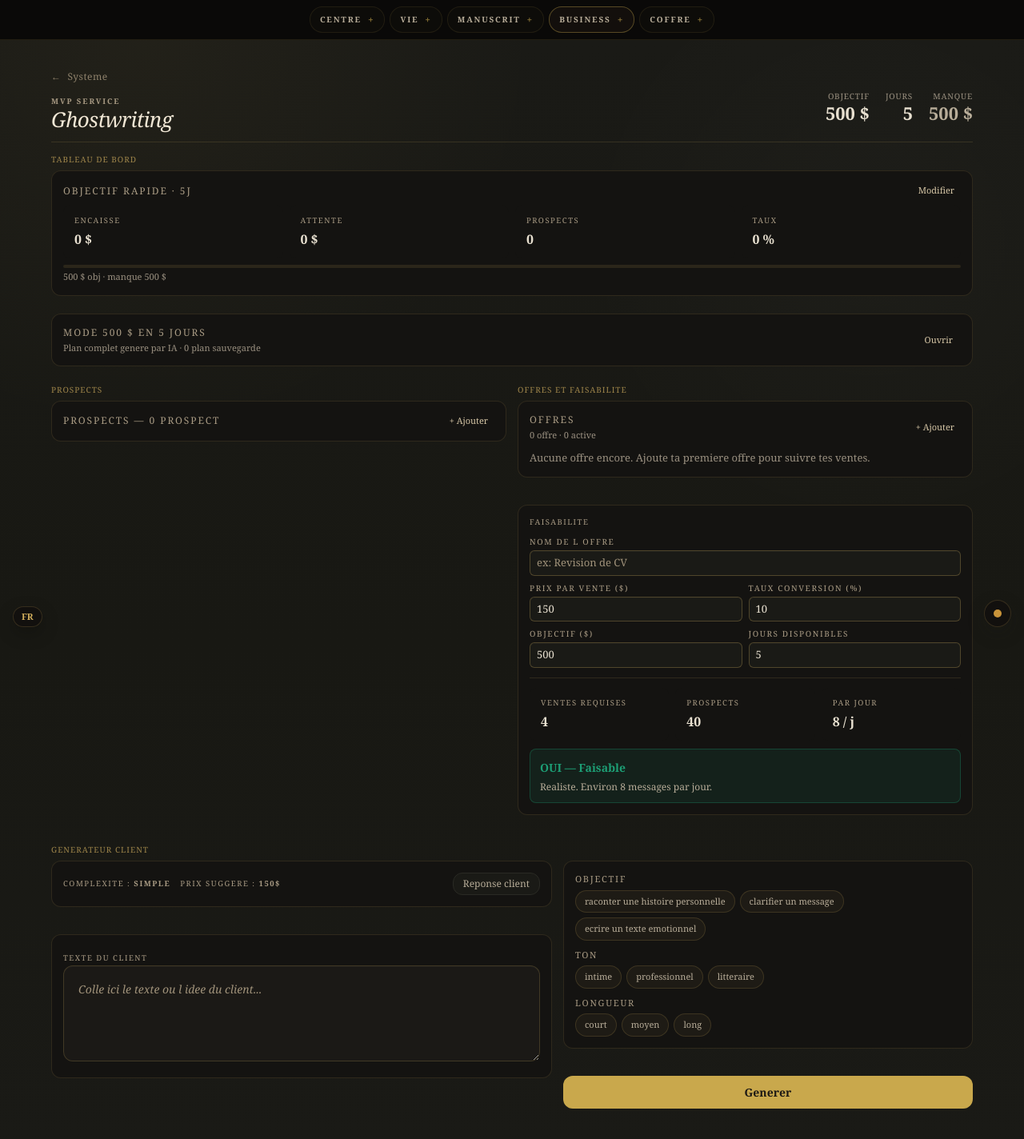
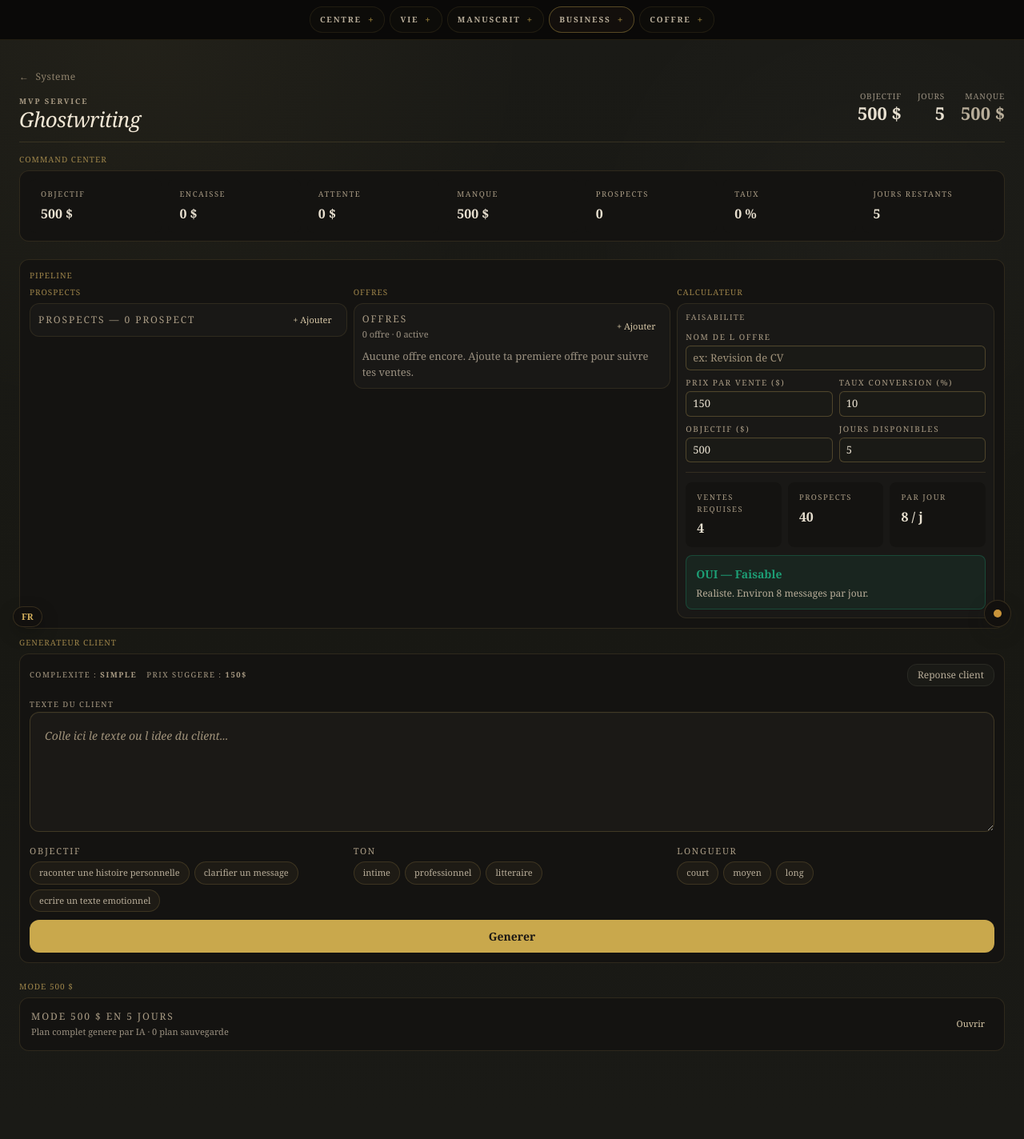
Before and after one commit to sdrapeau053-oss/mon-app, a Next.js app: page /freelance in a window 1280 px wide. Shown: the top 1424 px of the page at 80% size. After the commit the page ends 1392 px from the top, so only its background shows below. Built offline with nearby package versions, Linux system fonts and the light colour scheme.

Commit message:
refonte ux freelance command center

```diff
--- a/app/freelance/page.tsx
+++ b/app/freelance/page.tsx
@@ -627,9 +627,13 @@ export default function FreelancePage() {
   const kpis = calculerKPIs(sprint);
 
   return (
-    <main className="internal-page">
+    <main className="internal-page freelance-saas">
       <style>
         {`
+          .freelance-saas .panel {
+            margin-bottom: 10px;
+          }
+
           .fl-label {
             color: rgba(201,168,92,0.75);
             font-size: 10px;
@@ -639,34 +643,52 @@ export default function FreelancePage() {
             text-transform: uppercase;
           }
 
-          .fl-2col {
+          .fl-command-row,
+          .fl-pipeline-grid,
+          .fl-options-row {
             display: grid;
-            gap: 14px;
+            gap: 8px;
           }
 
-          .fl-stack,
-          .fl-gen {
+          .fl-command-row {
+            grid-template-columns: repeat(2, minmax(0, 1fr));
+          }
+
+          .fl-stack {
             display: flex;
             flex-direction: column;
-            gap: 12px;
+            gap: 8px;
             min-width: 0;
           }
 
-          @media (min-width: 860px) {
-            .fl-2col {
-              grid-template-columns: 1fr 1fr;
+          .fl-pipeline-grid .panel {
+            background: rgba(255,250,238,0.025) !important;
+            border-color: rgba(201,168,92,0.12) !important;
+            margin-bottom: 0 !important;
+            padding: 10px !important;
           }
 
-            .fl-gen {
-              display: grid;
-              grid-template-columns: 1.1fr 0.9fr;
-              gap: 14px;
+          .fl-generator-panel textarea {
+            min-height: 150px;
+          }
+
+          @media (min-width: 860px) {
+            .fl-command-row {
+              grid-template-columns: repeat(7, minmax(0, 1fr));
+            }
+
+            .fl-pipeline-grid {
+              grid-template-columns: repeat(3, minmax(0, 1fr));
+            }
+
+            .fl-options-row {
+              grid-template-columns: repeat(3, minmax(0, 1fr));
             }
           }
         `}
       </style>
 
-      <SystemPageShell maxWidth={1200}>
+      <SystemPageShell maxWidth={1400}>
         <header className="internal-header" style={{ marginBottom: 14 }}>
           <BackLink label="Systeme" />
           <div style={{ display: "flex", alignItems: "center", justifyContent: "space-between", flexWrap: "wrap", gap: 10 }}>
@@ -691,40 +713,50 @@ export default function FreelancePage() {
           </div>
         </header>
 
-        <section style={{ marginBottom: 14 }}>
-          <p className="fl-label">Tableau de bord</p>
-          <SprintPanel sprint={sprint} onUpdate={setSprint} />
-          <div style={{ marginTop: 10 }}>
-            <Mode500Panel mode500={mode500} onUpdate={setMode500} />
+        <section style={{ marginBottom: 10 }}>
+          <p className="fl-label">Command Center</p>
+          <SystemPanel ariaLabel="Command Center" compact style={{ padding: "10px 12px" }}>
+            <div className="fl-command-row">
+              <CompactMetric label="Objectif" value={sprint.objectif + " $"} />
+              <CompactMetric label="Encaisse" value={sprint.revenusEncaisses + " $"} />
+              <CompactMetric label="Attente" value={sprint.revenusAttente + " $"} />
+              <CompactMetric label="Manque" value={kpis.manque + " $"} />
+              <CompactMetric label="Prospects" value={String(sprint.prospectsContactes)} />
+              <CompactMetric label="Taux" value={kpis.taux + " %"} />
+              <CompactMetric label="Jours restants" value={String(kpis.joursRestants)} />
             </div>
+          </SystemPanel>
         </section>
 
-        <div className="fl-2col" style={{ marginBottom: 14 }}>
+        <SystemPanel ariaLabel="Pipeline" compact style={{ marginBottom: 10, padding: "12px" }}>
+          <p className="fl-label">Pipeline</p>
+          <div className="fl-pipeline-grid">
             <section>
               <p className="fl-label">Prospects</p>
               <CRMPanel prospects={prospects} onUpdate={setProspects} />
             </section>
-          <section className="fl-stack">
-            <div>
-              <p className="fl-label">Offres et Faisabilite</p>
+            <section>
+              <p className="fl-label">Offres</p>
               <BibliothequeOffresPanel offres={offres} onUpdate={setOffres} />
-            </div>
+            </section>
+            <section>
+              <p className="fl-label">Calculateur</p>
               <CalculateurPanel calc={calc} onUpdate={setCalc} />
             </section>
           </div>
+        </SystemPanel>
 
-        <section>
+        <section style={{ marginBottom: 10 }}>
           <p className="fl-label">Generateur client</p>
-          <div className="fl-gen">
-            <div className="fl-stack">
-              <SystemPanel ariaLabel="Analyse" compact>
-                <div style={{ display: "flex", alignItems: "center", gap: 12, flexWrap: "wrap", marginBottom: clientResponse !== "" ? 10 : 0 }}>
+          <SystemPanel ariaLabel="Generateur client" compact style={{ padding: "12px" }}>
+            <div className="fl-generator-panel">
+            <div style={{ alignItems: "center", display: "flex", flexWrap: "wrap", gap: 12, marginBottom: 8 }}>
               <span className="label-meta" style={{ margin: 0 }}>Complexite : <strong>{qa.complexite}</strong></span>
               <span className="label-meta" style={{ margin: 0 }}>Prix suggere : <strong>{qa.prix}</strong></span>
               <button className="btn-ghost" type="button" onClick={() => { setClientResponse("Voici ce que je te propose :\nUn texte narratif base sur ton histoire.\n\nDelai : 3 jours\nPrix : " + qa.prix); setCrCopied(false); }} style={{ marginLeft: "auto", padding: "4px 12px", fontSize: 12 }}>Reponse client</button>
             </div>
             {clientResponse !== "" ? (
-                  <div style={{ padding: "10px 12px", background: "rgba(201,168,92,0.06)", borderRadius: 8 }}>
+              <div style={{ background: "rgba(201,168,92,0.06)", borderRadius: 8, marginBottom: 8, padding: "8px 10px" }}>
                 <div style={{ display: "flex", justifyContent: "space-between", marginBottom: 4 }}>
                   <span style={{ fontSize: 11, color: "var(--text-muted)" }}>Reponse client</span>
                   <button className="soft-button" type="button" onClick={() => copier(clientResponse, setCrCopied)} style={{ fontSize: 11 }}>{crCopied ? "Copie" : "Copier"}</button>
@@ -732,19 +764,13 @@ export default function FreelancePage() {
                 <p style={{ fontSize: 12, color: "var(--text-soft)", lineHeight: 1.6, margin: 0, whiteSpace: "pre-wrap" }}>{clientResponse}</p>
               </div>
             ) : null}
-              </SystemPanel>
-              <SystemPanel ariaLabel="Texte du client" compact>
             <label className="label-meta" htmlFor="client-text">Texte du client</label>
             <textarea className="textarea-atelier" id="client-text" value={form.clientText}
               onChange={(e) => setForm((c) => ({ ...c, clientText: e.target.value }))}
               placeholder="Colle ici le texte ou l idee du client..."
-                  style={{ fontSize: 14, minHeight: 120 }}
+              style={{ fontSize: 14, marginBottom: 10, minHeight: 150 }}
             />
-              </SystemPanel>
-            </div>
-            <div className="fl-stack">
-              <SystemPanel ariaLabel="Options" compact>
-                <div style={{ display: "flex", flexDirection: "column", gap: 10 }}>
+            <div className="fl-options-row" style={{ marginBottom: 10 }}>
               {(["objectifs", "tons", "longueurs"] as OptionGroup[]).map((group) => (
                 <div key={group}>
                   <p className="label-meta" style={{ marginBottom: 5, fontSize: 11 }}>
@@ -764,7 +790,6 @@ export default function FreelancePage() {
                 </div>
               ))}
             </div>
-              </SystemPanel>
             <div style={{ display: "flex", gap: 8 }}>
               <button className="btn-primary" type="button" onClick={handleGenerate} disabled={isGenerating} style={{ flex: 1 }}>
                 {isGenerating ? "Generation..." : "Generer"}
@@ -772,7 +797,7 @@ export default function FreelancePage() {
               {result !== "" ? <button className="btn-ghost" type="button" onClick={handleGenerate} disabled={isGenerating}>Regenerer</button> : null}
             </div>
             {generationError !== "" || result !== "" ? (
-                <SystemPanel ariaLabel="Resultat" compact>
+              <div style={{ background: "rgba(255,250,238,0.03)", border: "1px solid rgba(201,168,92,0.12)", borderRadius: 8, marginTop: 10, padding: "10px 12px" }}>
                 <div style={{ display: "flex", justifyContent: "space-between", marginBottom: 6 }}>
                   <p className="label-meta" style={{ margin: 0 }}>Resultat</p>
                   {result !== "" ? <button className="soft-button" type="button" onClick={() => copier(result, setCopied)} style={{ fontSize: 11 }}>{copied ? "Copie" : "Copier"}</button> : null}
@@ -781,10 +806,15 @@ export default function FreelancePage() {
                   ? <p style={{ color: "#9f3a38", fontSize: 13, lineHeight: 1.6, margin: 0 }}>{generationError}</p>
                   : <p style={{ color: "var(--text-soft)", fontSize: 13, lineHeight: 1.7, margin: 0, whiteSpace: "pre-wrap" }}>{result}</p>
                 }
-                </SystemPanel>
+              </div>
             ) : null}
             </div>
-          </div>
+          </SystemPanel>
+        </section>
+
+        <section>
+          <p className="fl-label">Mode 500 $</p>
+          <Mode500Panel mode500={mode500} onUpdate={setMode500} />
         </section>
       </SystemPageShell>
     </main>
```
Lines whose indentation alone changed are shown as unchanged.
